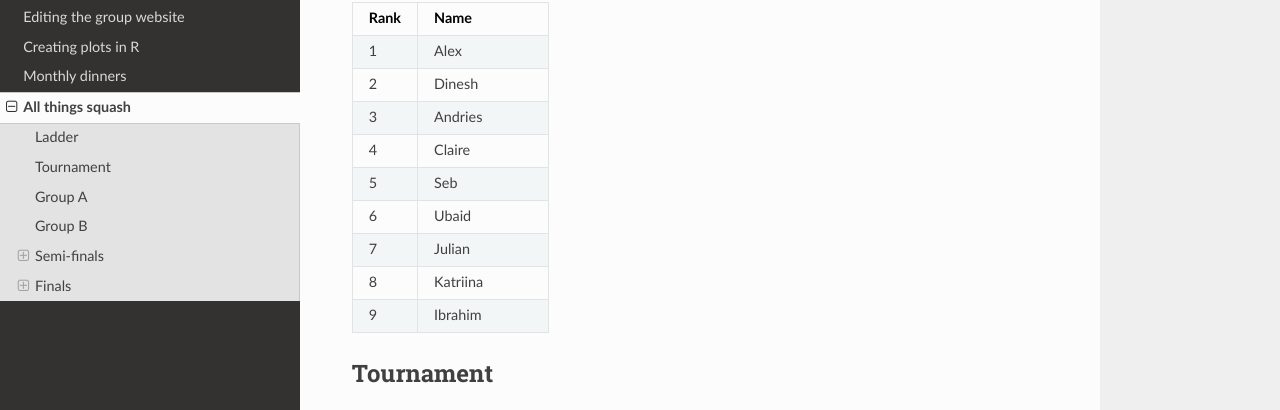
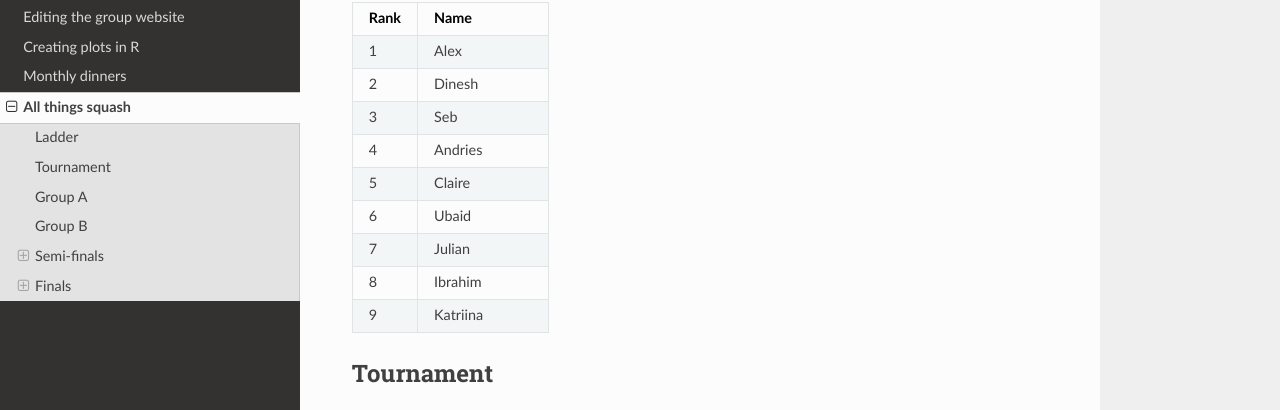
Before and after one commit to pathgenevocam/readthedocs, a Sphinx documentation site: the page built from docs/source/squash.rst, in a window 1280 px wide and 900 px high. Shown: the part 328-738 px from the top of the window. Built offline with Sphinx 7.4.7 and the Read the Docs theme 2.0.0, drawn with Linux system fonts in a browser that asks for light colours.

```diff
--- a/docs/source/squash.rst
+++ b/docs/source/squash.rst
@@ -18,19 +18,19 @@ Ladder
    * - 2
      - Dinesh
    * - 3
+     - Seb
+   * - 4
      - Andries
-   * - 4
+   * - 5
      - Claire
-   * - 5
-     - Seb
    * - 6
      - Ubaid
    * - 7
      - Julian
    * - 8
+     - Ibrahim
+   * - 9
      - Katriina
-   * - 9
-     - Ibrahim
 
 Tournament
 ----------
```
